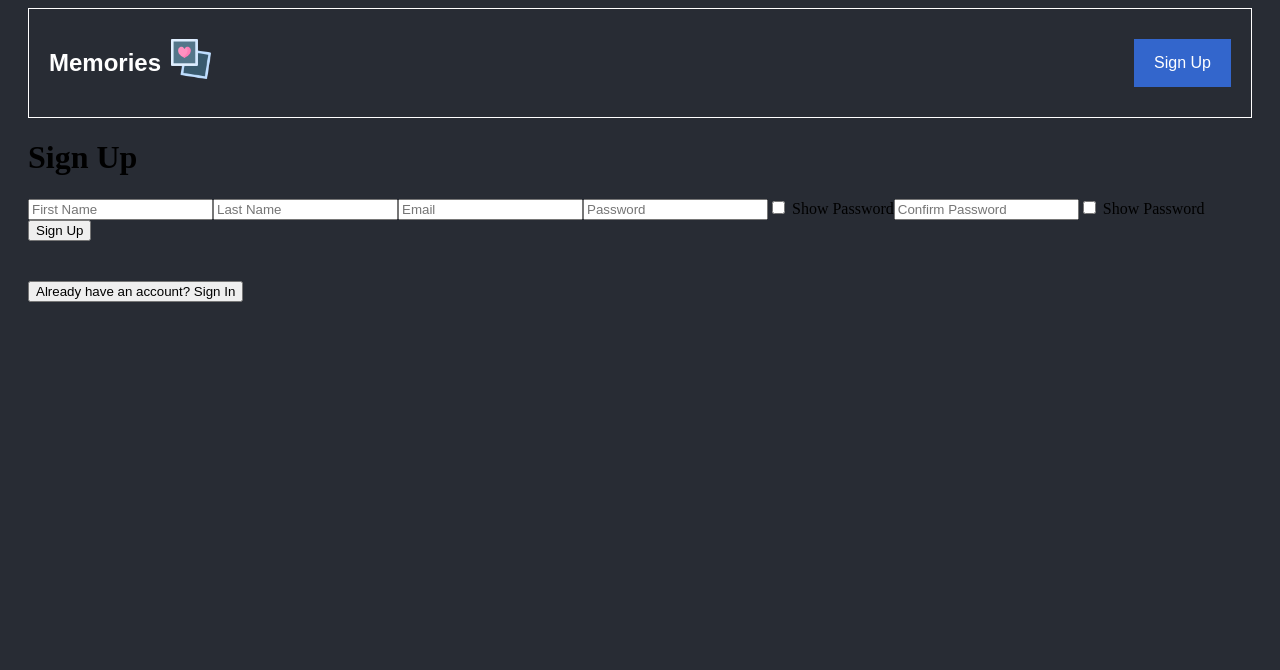
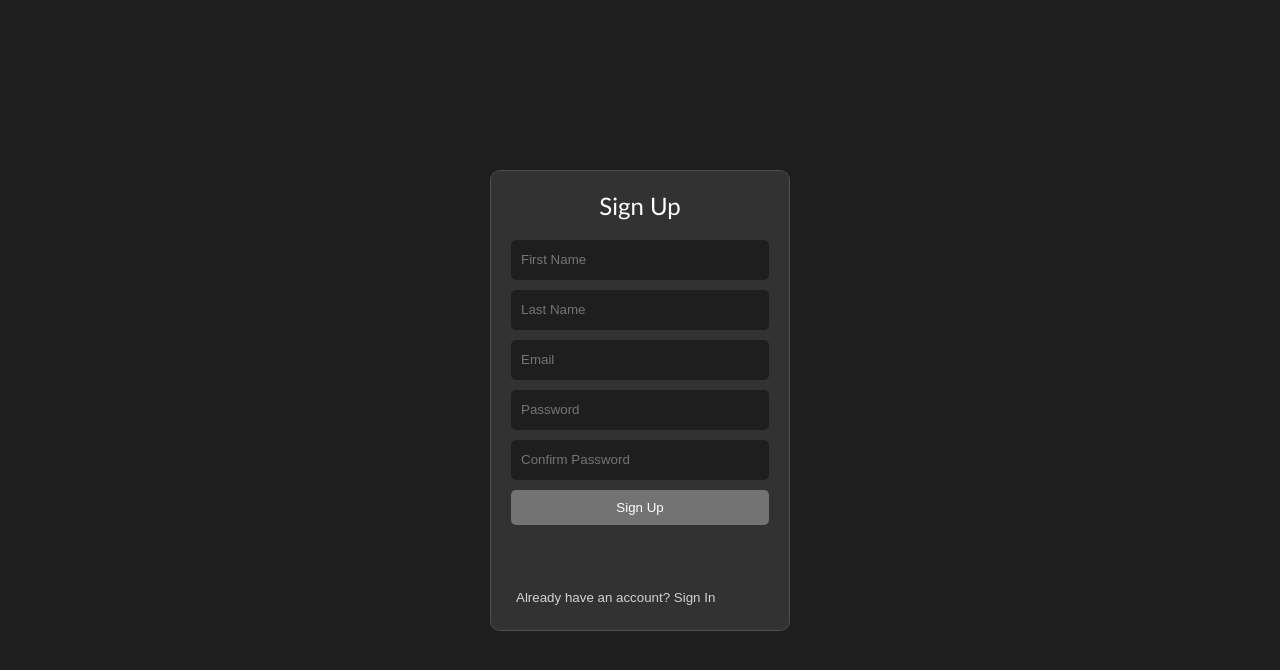
Before and after one commit to Rajdeep05-Web/Memory-App, a React (Create React App) app in the folder Client/: page /auth in a window 1280 px wide. Shown: the top 670 px of the page. Built offline with nearby package versions, Linux system fonts and the light colour scheme.

Commit message:
navbar signup style added

```diff
--- a/Client/src/App.css
+++ b/Client/src/App.css
@@ -1,5 +1,5 @@
 body{
-    background-color: #282c34
+    background-color: #1E1E1E
 }
 .container{
     width: 100%;
--- a/Client/src/App.js
+++ b/Client/src/App.js
@@ -4,7 +4,6 @@ import { BrowserRouter, Route, Routes } from 'react-router-dom';
 
 //components
 import Home from "./Components/Home/Home";
-import Navbar from "./Components/Navbar/Navbar";
 import Auth from "./Components/Auth/Auth";
 
 //style
@@ -14,6 +13,7 @@ import './App.css'
 
 const App = () => {
 
+    //const user = JSON.parse( localStorage.getItem('profile') )//get the user from the local storage and then parse it to a javascript object using JSON
 
     return (
 
@@ -22,11 +22,11 @@ const App = () => {
             <div className="App">
             <div className="container">
 
-                <Navbar />
+
 
                 <Routes>
                 <Route path='/' element={<Home/>} />
-                <Route path='/auth' element={<Auth/>} />
+                <Route path='/auth' element={ <Auth/> } />
               </Routes>
 
 
--- a/Client/src/Components/Auth/Auth.jsx
+++ b/Client/src/Components/Auth/Auth.jsx
@@ -8,7 +8,7 @@ import {jwtDecode} from 'jwt-decode'
 
 //style
 import './style.css'
-
+import {GOOGLE_CLIENT_ID} from '../../Constants/basicConstants'
 //actions
 import {userSignIn, userSignUp} from '../../actions/auth';
 
@@ -87,14 +87,14 @@ const Auth = () => {
 
   return (
 
-    <GoogleOAuthProvider clientId="16395911358-kq7dsg20ttum5gnjs9o8ohpma9jlocvb.apps.googleusercontent.com">
+    <GoogleOAuthProvider clientId={GOOGLE_CLIENT_ID}>
 
 
     <div className='auth-container'>
 
       <form className='auth-form' onSubmit={submitHandler} >
 
-        <h1> {isSignUp ? "Sign Up" : "Sign In"} </h1>
+        <h1 className='form-heading'> {isSignUp ? "Sign Up" : "Sign In"} </h1>
 
         { isSignUp &&
          (
@@ -103,13 +103,24 @@ const Auth = () => {
         )}
 
         <input type='email' placeholder='Email' name='email' onChange={hadleChange} />
-        <input type={showPass ? "text" : "password"} placeholder='Password'  name='password' required onChange={hadleChange} />
-        <input type='checkbox' onClick={handleShowPassword} id='showPass'/> <label htmlFor="showPass">Show Password</label>
 
-        { isSignUp && <input type={showPass ? "text" : "password"} name='confirmPassword'  placeholder='Confirm Password' required onChange={hadleChange}/> }
-        <input type='checkbox' onClick={handleShowPassword} id='confirmShowPass'/> <label htmlFor="showPass">Show Password</label>
+        <div className="pass-container">
+        <input type={showPass ? "text" : "password"} placeholder='Password' className='pass' name='password' required onChange={hadleChange} />
+        {/* <input type='checkbox' onClick={handleShowPassword} id='showPass' className='pass-visibility'/>  */}
+        {/* <label htmlFor="showPass">Show Password</label> */}
+        </div>
 
-        <button type='submit'> { isSignUp ? 'Sign Up' : 'Sign In' } </button>
+        { isSignUp &&
+         <div className="pass-container">
+        <input type={showPass ? "text" : "password"} name='confirmPassword' className='pass' placeholder='Confirm Password' required onChange={hadleChange}/>
+        {/* <input type='checkbox' onClick={handleShowPassword} id='confirmShowPass' className='pass-visibility'/>  */}
+         </div>
+        // <label htmlFor="showPass">Show Password</label>/>
+        }
+
+        <button type='submit' className='submit-form'> { isSignUp ? 'Sign Up' : 'Sign In' } </button>
+
+       <div className="Oauth">
 
         <GoogleLogin
         render={(renderProps) => (
@@ -119,11 +130,12 @@ const Auth = () => {
         onFailure={googleFailure}
         cookiePolicy={'single_host_origin'}
         />
+       </div>
 
 
 
 
-        <button onClick={switchMode}> { isSignUp ? 'Already have an account? Sign In' : 'Don\'t have an account? Sign Up' } </button>
+        <button className='alternate-btn' onClick={switchMode}> { isSignUp ? 'Already have an account? Sign In' : 'Don\'t have an account? Sign Up' } </button>
 
       </form>
     </div>
--- a/Client/src/Components/Auth/style.css
+++ b/Client/src/Components/Auth/style.css
@@ -0,0 +1,89 @@
+*{
+    margin: 0;
+    padding: 0;
+    box-sizing: border-box;
+}
+.auth-container{
+    display: flex;
+    justify-content: center;
+    align-items: center;
+    height: 100vh;
+    width: 100% ;
+    margin: auto;
+    background-color: #1E1E1E;
+}
+/* //form styling */
+.auth-container > form{
+    display: flex;
+    flex-direction: column;
+    border: 1px solid rgb(78, 78, 78);
+    padding: 20px;
+    border-radius: 10px;
+    text-align: center;
+    justify-content: space-around;
+    gap:10px;
+    width: 300px;
+    background-color: #323232;
+}
+
+form > .form-heading{
+    font-size: 1.5rem;
+    color: #fff;
+    margin-bottom: 10px;
+    font-family: 'Gill Sans', 'Gill Sans MT', Calibri, 'Trebuchet MS', sans-serif;
+    font-weight: 500;
+ }
+
+.auth-container > form input{
+    height: 40px;
+    width: 100%;
+    padding: 10px;
+    background-color: #1E1E1E;
+    border:none;
+    border-radius: 5px ;
+    color: #e2e2e2;
+
+}
+
+form > .pass-container{
+    display: flex;
+    justify-content: space-between;
+    /* align-items: center; */
+    margin: 0;
+    gap: 5px;
+}
+form .pass-container .pass-visibility{
+    height: 40px;
+    width: 10%;
+    background-color: #1E1E1E;
+}
+
+input[type='checkbox'] {
+    accent-color: rgb(35, 35, 35);
+}
+
+form > .submit-form{
+    padding: 10px;
+    background-color: #737373;
+    color: #FFFFFF;
+    border: none;
+    border-radius: 5px;
+}
+form > .submit-form:hover{
+    background-color: #4d4d4d;
+    cursor: pointer;
+}
+form > .Oauth{
+    display: flex;
+    justify-content: space-around;
+    gap: 10px;
+    /* margin-top: 10px; */
+}
+form > .alternate-btn{
+    padding: 5px;
+    background-color: #323232;
+    color: #d3d3d3;
+    border: none;
+    text-align: left;
+    cursor: pointer;
+}
--- a/Client/src/Components/Forms/style.css
+++ b/Client/src/Components/Forms/style.css
@@ -9,6 +9,7 @@
     align-items: center;
     border:1px solid white;
     padding: 20px;
+    /* padding-top:0px ; */
    position: inherit;
 }
 
@@ -40,7 +41,8 @@
 }
 
 .form-contaner > form .msg{
-    height: 100px;
+    height: 60px;
+    text-wrap: wrap;
 }
 .form-contaner > form .file{
     /* height: 100px; */
--- a/Client/src/Components/Home/Home.jsx
+++ b/Client/src/Components/Home/Home.jsx
@@ -4,6 +4,7 @@ import {useDispatch} from "react-redux";
 //components
 import Posts from "../Posts/Posts";
 import Form from "../Forms/Form";
+import Navbar from "../Navbar/Navbar";
 
 //style
 import './style.css'
@@ -24,6 +25,10 @@ const Home = () => {
 
 
     return(
+     <>
+
+        <Navbar />
+
         <section className="app-body">
 
           <section className="posts">
@@ -39,6 +44,8 @@ const Home = () => {
           </section>
 
         </section>
+
+        </>
     )
 }
 
--- a/Client/src/Components/Home/style.css
+++ b/Client/src/Components/Home/style.css
@@ -1,8 +1,3 @@
-body{
-    background-color: #282c34
-}
-
-
 
 .app-body{
     display: flex;
--- a/Client/src/Components/Navbar/Navbar.jsx
+++ b/Client/src/Components/Navbar/Navbar.jsx
@@ -66,7 +66,7 @@ const [user, setUser] = useState(null);//getting the user from the local storage
 
                         <h3 id='user-name'>{user.result.name}</h3>
 
-                        <button onClick={handlelogout} className='logout-btn btn'>Log out</button>
+                        <button onClick={handlelogout} className='btn logout-btn '>Log out</button>
 
                        </div>
                 ) : (
--- a/Client/src/Components/Navbar/style.css
+++ b/Client/src/Components/Navbar/style.css
@@ -3,16 +3,21 @@
     flex-direction: row;
     justify-content: space-between;
     position: relative;
-    border: 1px solid white;
+    /* border: 1px solid white; */
+    border-radius: 20px;
+    background-color: #323232;
+    margin: 25px 0px;
 }
 
 .app-heading{
+    border-radius: 20px;
     display: flex;
     font-size: 1em;
-    color: white;
+    color: rgb(217, 217, 217);
     margin: 0;
     padding: 20px;
-    background-color: #282c34;
+    align-items: center;
+    background-color: #323232;
     text-align: center;
     font-family: Arial, Helvetica, sans-serif;
 }
@@ -31,7 +36,7 @@
 }
 .nav-content .btn {
 
-    color: white;
+    color: #1B1B1B;
     border: none;
     padding: 0px 20px;
     text-align: center;
@@ -41,6 +46,8 @@
     margin: 30px 20px 30px 15px;
     cursor: pointer;
     font-family: Arial, Helvetica, sans-serif;
+    /* border: 2px solid rgb(199, 199, 199); */
+    border-radius: 6px;
 }
 
 .nav-content .logged-in{
@@ -56,22 +63,23 @@
 }
 
 .sign-btn{
-    background-color: #3366cc;
+    background-color: #D0D0D0;
 }
 .nav-content .logged-in .logout-btn{
     background-color: #cc3333;
+    color: white;
 }
+
 
 @media screen and (max-width: 426px) {
 
 
     .app-heading{
+        background-color: #323232;
         display: flex;
         font-size: .7em;
-        color: white;
         margin: 0;
         padding: 20px;
-        background-color: #282c34;
         text-align: center;
         font-family: Arial, Helvetica, sans-serif;
     }
```
Also changed, not shown: 1 other file (tests, documents, lock files or other folders).
